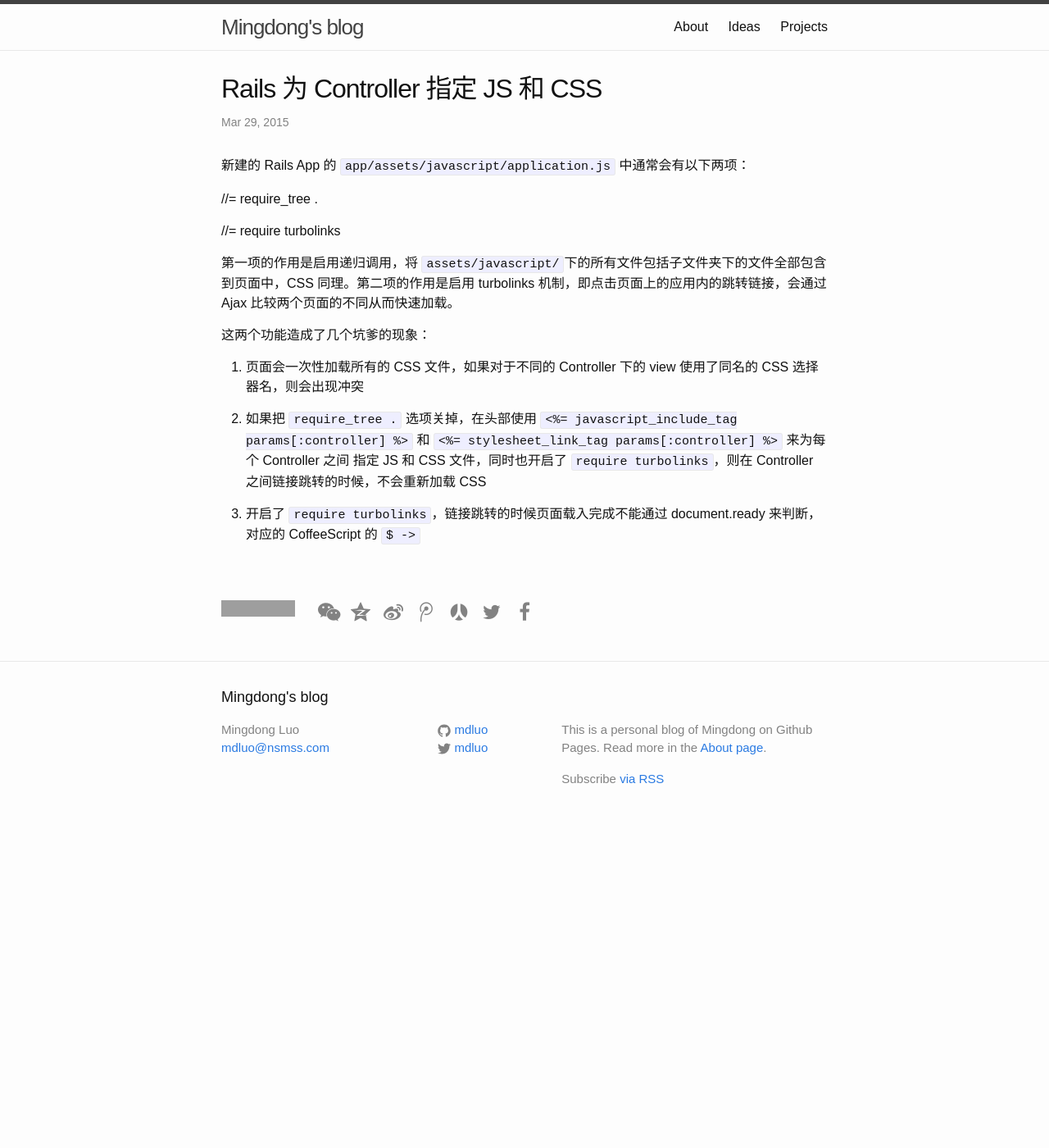
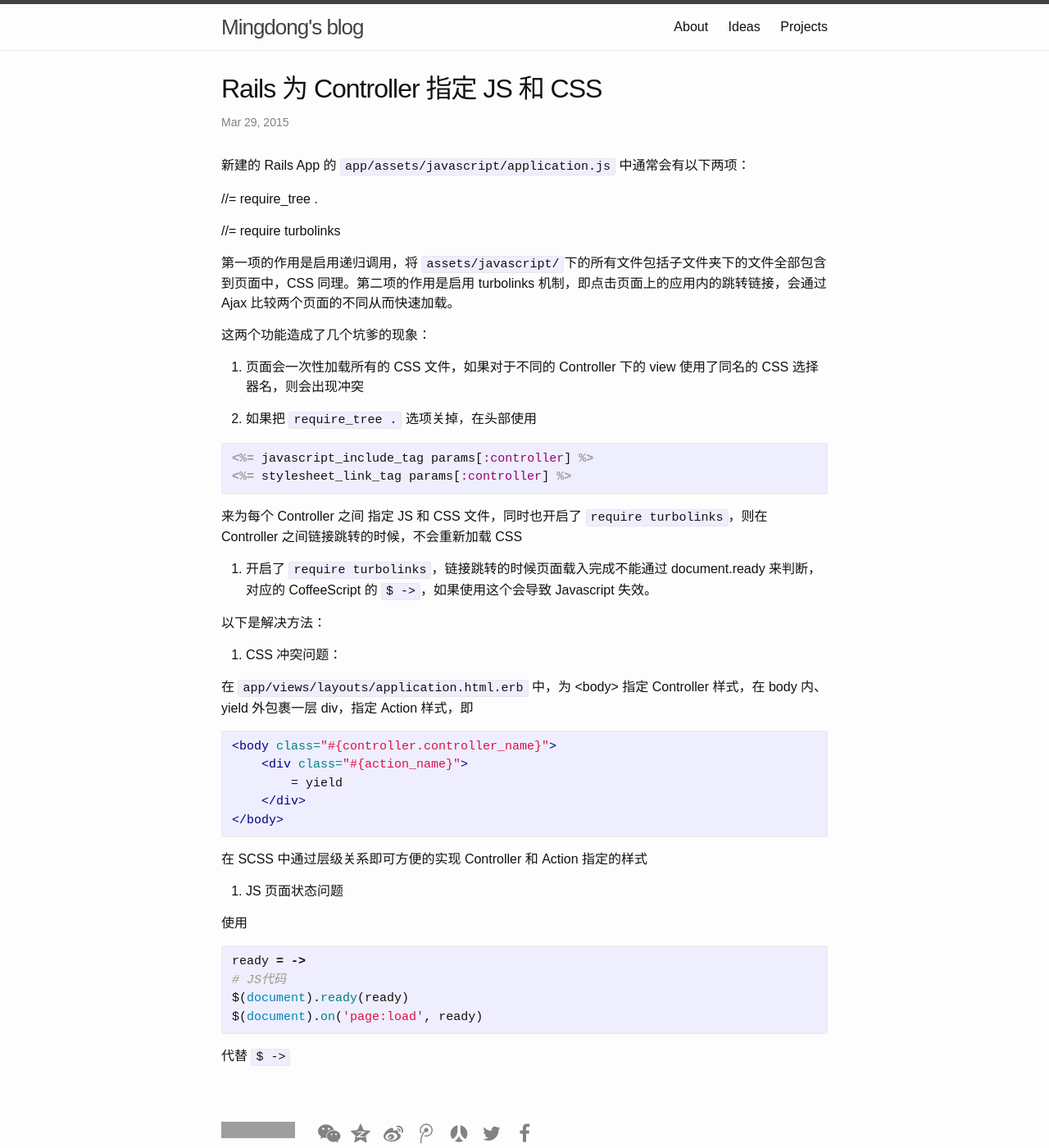
Before and after one commit to itfen/md, a Jekyll site: the page built from _posts/2015-03-29-rails-controller-specific-assets.md, in a window 1280 px wide and 1400 px high. Shown: the whole window at 82% size. Built offline with Jekyll 4.4.1, drawn with Linux system fonts in a browser that asks for light colours; nearby versions of some CDN libraries; comment, search, counter and statistics services are not loaded; grey boxes are pictures that could not be loaded.

Commit message:
Update post

```diff
--- a/_posts/2015-03-29-rails-controller-specific-assets.md
+++ b/_posts/2015-03-29-rails-controller-specific-assets.md
@@ -18,6 +18,42 @@ share: true
 
 1. 页面会一次性加载所有的 CSS 文件，如果对于不同的 Controller 下的 view 使用了同名的 CSS 选择器名，则会出现冲突
 
-2. 如果把 `require_tree .` 选项关掉，在头部使用 `<%= javascript_include_tag params[:controller] %>` 和 `<%= stylesheet_link_tag params[:controller] %>` 来为每个  Controller 之间 指定 JS 和 CSS 文件，同时也开启了 `require turbolinks`，则在 Controller 之间链接跳转的时候，不会重新加载 CSS
+2. 如果把 `require_tree .` 选项关掉，在头部使用
 
-3. 开启了 `require turbolinks`，链接跳转的时候页面载入完成不能通过 document.ready 来判断，对应的 CoffeeScript 的 `$ ->`
+{% highlight erb%}
+<%= javascript_include_tag params[:controller] %>
+<%= stylesheet_link_tag params[:controller] %>
+{% endhighlight %}
+
+来为每个  Controller 之间 指定 JS 和 CSS 文件，同时也开启了 `require turbolinks`，则在 Controller 之间链接跳转的时候，不会重新加载 CSS
+
+3. 开启了 `require turbolinks`，链接跳转的时候页面载入完成不能通过 document.ready 来判断，对应的 CoffeeScript 的 `$ ->`，如果使用这个会导致 Javascript 失效。
+
+以下是解决方法：
+
+1. CSS 冲突问题：
+
+在 `app/views/layouts/application.html.erb` 中，为 <body> 指定 Controller 样式，在 body 内、yield 外包裹一层 div，指定 Action 样式，即
+
+{% highlight erb%}
+<body class="#{controller.controller_name}">
+    <div class="#{action_name}">
+        = yield
+    </div>
+</body>
+{% endhighlight %}
+
+在 SCSS 中通过层级关系即可方便的实现 Controller 和 Action 指定的样式
+
+2. JS 页面状态问题
+
+使用
+
+{% highlight coffeescript%}
+ready = ->
+# JS代码
+$(document).ready(ready)
+$(document).on('page:load', ready)
+{% endhighlight %}
+
+代替 `$ ->`
```
